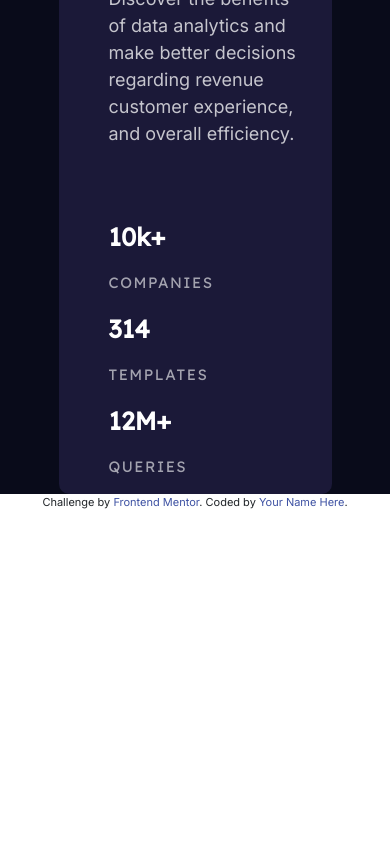
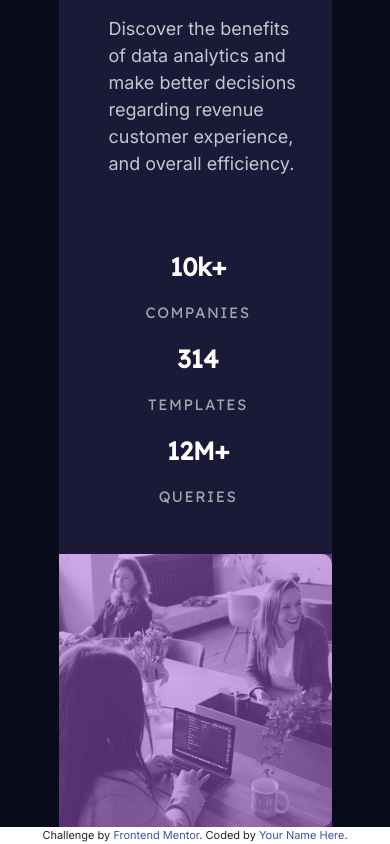
Before and after one commit to jessicarosier/stats-preview-card, a plain HTML site: page index.html in a window 390 px wide. Shown: the part 398-1242 px from the top of the page. Before the commit the page ends 909 px from the top, so only its background shows below. Drawn offline with nearby package versions, Linux system fonts and the light colour scheme.

Commit message:
added media query for mobile screen responsiveness

```diff
--- a/css/resets.css
+++ b/css/resets.css
@@ -13,6 +13,10 @@ button {
     cursor: pointer;
 }
 
+cursor {
+    pointer-events: all;
+}
+
 input, input::placeholder {
     font-family: inherit;
 }
--- a/css/style.css
+++ b/css/style.css
@@ -35,13 +35,15 @@ body {
 .left-side {
     justify-content: center;
     align-items: start;
-    padding: 0 20px 0 50px;
+    padding: 30px 20px 30px 50px;
     gap: 15px;
 }
 
 .main-row h1 {
     color: var(--main-heading-stats-white);
     font-size: 50px;
+    font-weight: 700px;
+
 }
 
 span {
@@ -74,13 +76,62 @@ span {
 }
 
 .right-side {
+    position: relative;
     padding: 0;
+    height: 100%;
+    width: 100%;
 
+}
+
+.overlay {
+    position: absolute;
+    height:100%;
+    width: 100%;
+    z-index: 2;
+    background-color: var(--accent-soft-violet);
+    opacity: 0.5;
 }
 
 
 .right-side img {
+    z-index: 1;
+    flex-grow:1;
     border-top-right-radius: 10px;
     border-bottom-right-radius: 10px;
-    filter: sepia(100%) saturate(400%) hue-rotate(210deg) brightness(50%);
+    aspect-ratio: 1/1;
+    object-fit: cover;
+    /*filter: sepia(100%) saturate(500%) hue-rotate(220deg) brightness(50%);*/
+
 }
+
+/*.thumbnail-overlay img {*/
+/*    max-width: 30px;*/
+/*    height: 30px;*/
+/*}*/
+
+/*.thumbnail-overlay {*/
+/*    display: flex;*/
+/*    justify-content: center;*/
+/*    align-items: center;*/
+/*    position: absolute;*/
+/*    top: 0;*/
+/*    left: 0;*/
+/*    height: 100%;*/
+/*    width: 100%;*/
+/*    background-color: rgba(0, 0, 0, 0.8);*/
+/*    opacity: 0;*/
+/*    transition: all ease 0.3s;*/
+/*}*/
+
+@media screen and (max-width: 1100px) {
+    .row {
+        flex-direction: column ;
+    }
+
+    .companies, .templates, .queries {
+        justify-content: center;
+        align-items: center;
+
+    }
+
+}
--- a/index.html
+++ b/index.html
@@ -46,7 +46,10 @@
                 </div>
             </div>
             <div class="column right-side">
-                <img src="img/image-header-desktop.jpg" class="flex-grow"/>
+                <img src="img/image-header-desktop.jpg"/>
+                <div class="overlay">
+                </div>
+
             </div>
         </section>
     </main>
```
